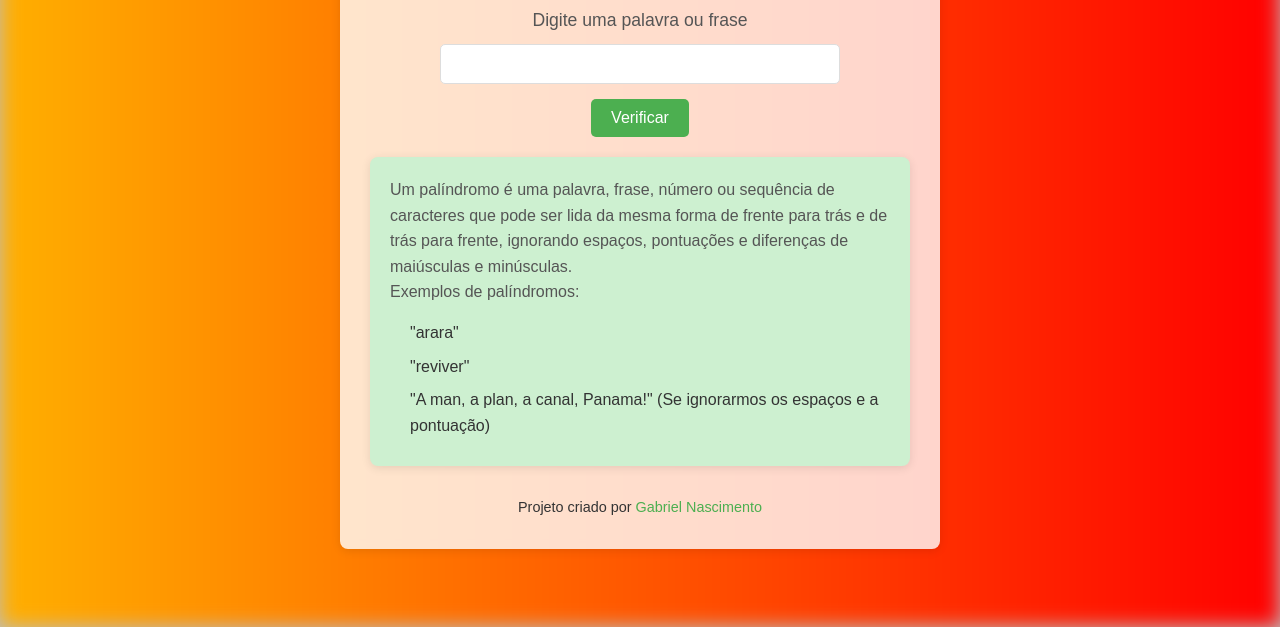
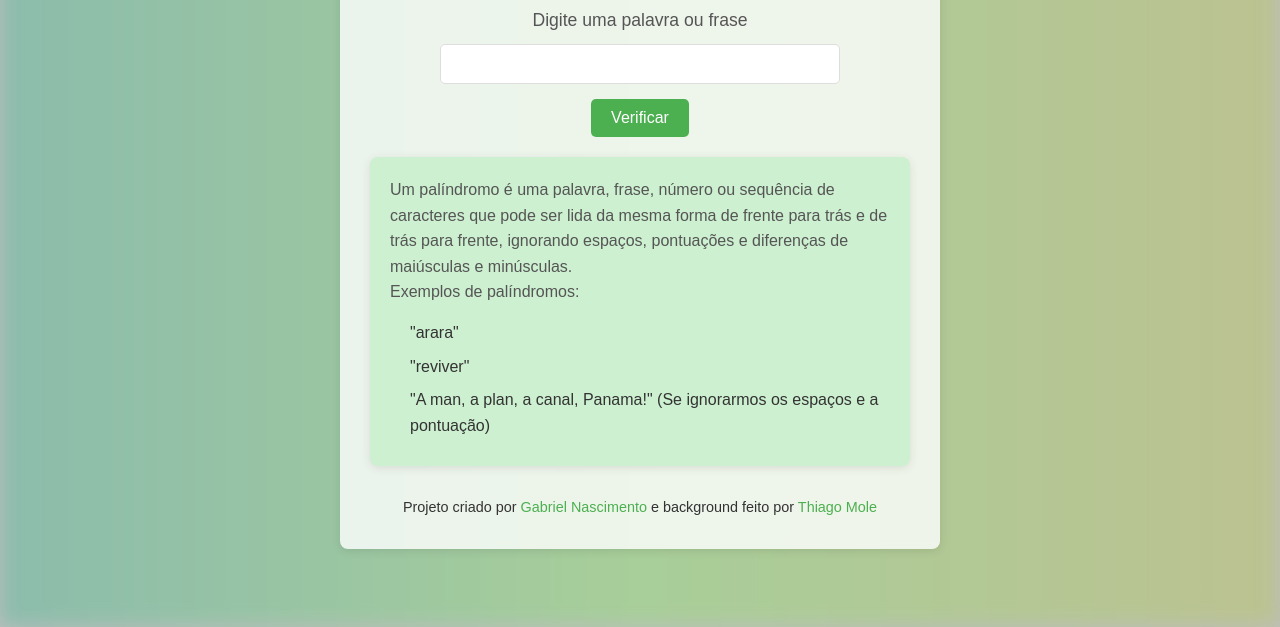
Before and after one commit to GabrielNP96/verificador_de_palindromo, a plain HTML site: page index.html in a window 1280 px wide. Shown: the part 173-800 px from the top of the page. Drawn offline with Linux system fonts and the light colour scheme.

Commit message:
Deploying to gh-pages from @ GabrielNP96/verificador_de_palindromo@8a171f1b2a4278822c818064b6ccb1d978b085f3 🚀

```diff
--- a/index.html
+++ b/index.html
@@ -31,7 +31,7 @@
         </section>
 
         <footer>
-            <p>Projeto criado por <a href="https://github.com/GabrielNP96" target="_blank" rel="noopener noreferrer">Gabriel Nascimento</a></p>
+            <p>Projeto criado por <a href="https://github.com/GabrielNP96" target="_blank" rel="noopener noreferrer">Gabriel Nascimento</a> e background feito por <a href="https://github.com/ThiagoMole">Thiago Mole</a></p>
         </footer>
     </main>
     <script type="module" src="js/main.js"></script>
--- a/styles/style.css
+++ b/styles/style.css
@@ -28,9 +28,9 @@ body::before {
     left: 0;
     width: 100%;
     height: 100%;
-    background: linear-gradient(270deg, #ff0000, #ff7300, #ffeb00, #47ff00, #00ffee, #3400ff, #ff00ff);
+    background: linear-gradient(270deg, #cfb5b5, #a8a19c, #c2be8e, #a8ce99, #82b6b2, #9279f7, #dd7add);
     background-size: 400% 400%;
-    animation: rainbowBg 10s infinite alternate ease-in-out;
+    animation: rainbowBg 20s infinite alternate ease-in-out;
     z-index: -1;
     filter: blur(10px);
 }
```
